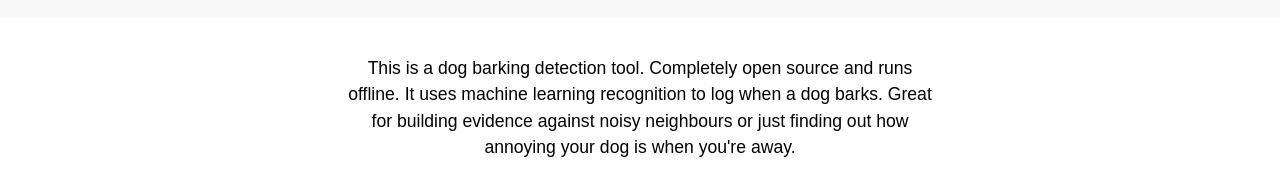
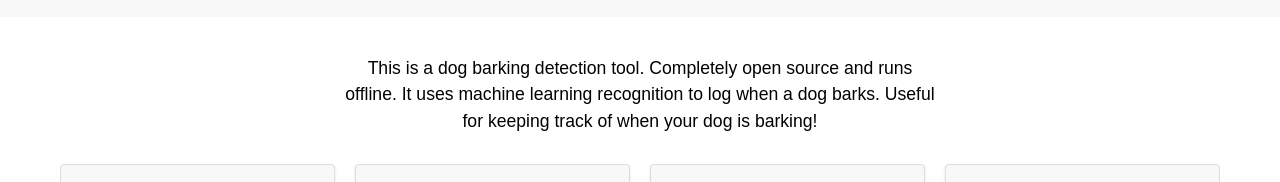
Before and after one commit to jatacid/dogbarkingdetector, a website: page docs/index.html in a window 1280 px wide. Shown: the part 68-250 px from the top of the page. Drawn offline with Linux system fonts and the light colour scheme.

Commit message:
text update

```diff
--- a/docs/index.html
+++ b/docs/index.html
@@ -47,7 +47,7 @@
     </header>
     <div class="container">
         <div id="toast" class="toast" style="display: none;"></div>
-        <p class="description">This is a dog barking detection tool. Completely open source and runs offline. It uses machine learning recognition to log when a dog barks. Great for building evidence against noisy neighbours or just finding out how annoying your dog is when you're away.</p>
+        <p class="description">This is a dog barking detection tool. Completely open source and runs offline. It uses machine learning recognition to log when a dog barks. Useful for keeping track of when your dog is barking!</p>
         <div class="info-columns">
             <div class="column">
                 <h3>How it Works</h3>
```
